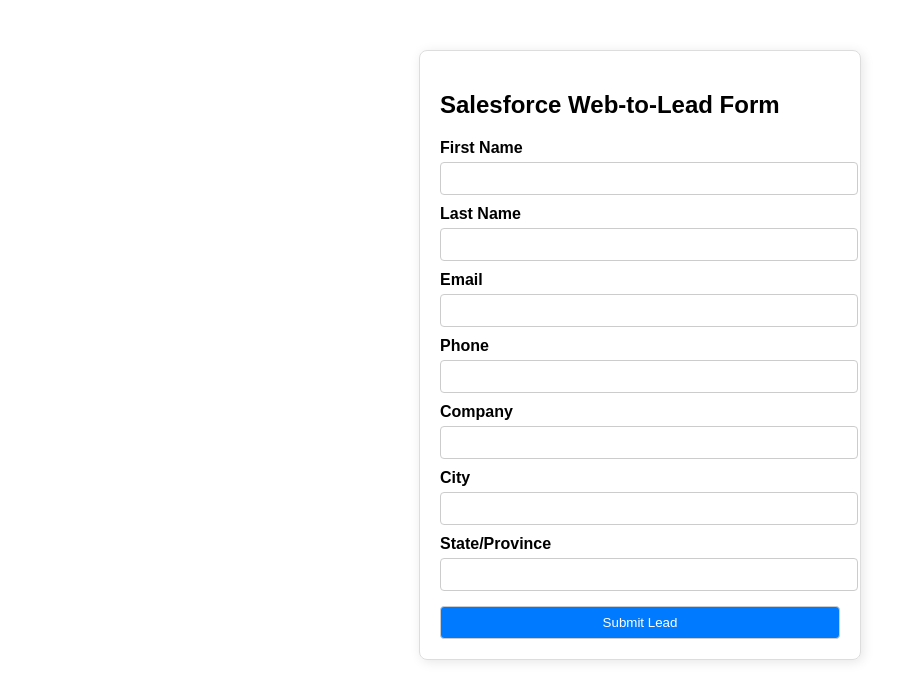
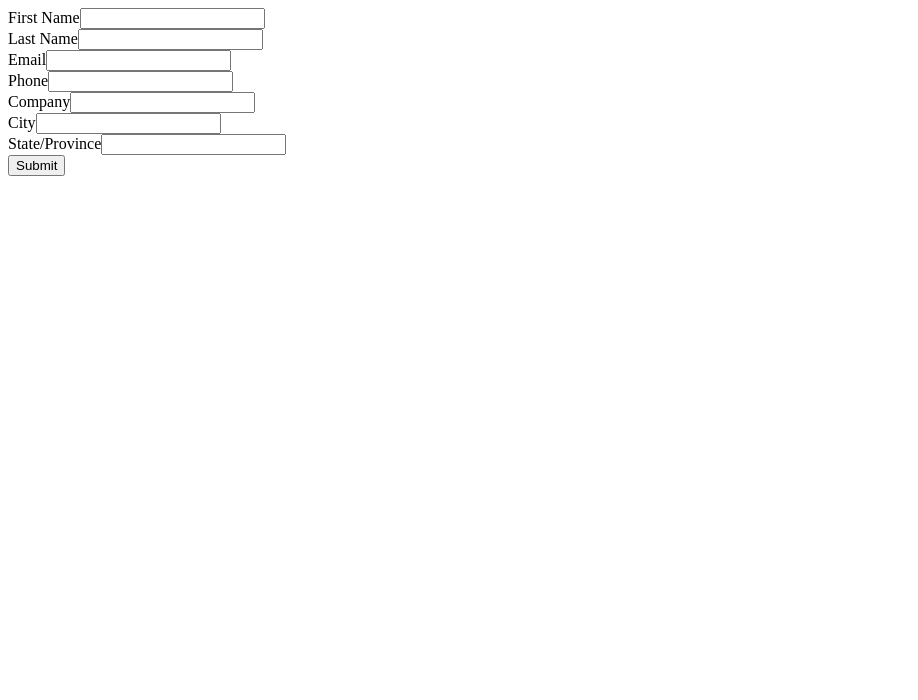
Before and after one commit to shantanuprasadbtech/salesforce-lead-form, a plain HTML site: page index.html in a window 1280 px wide. Shown: the whole page, without its empty margins (0-918 px from the left). Drawn offline with Linux system fonts and the light colour scheme.

Commit message:
Update index.html

```diff
--- a/index.html
+++ b/index.html
@@ -1,74 +1,44 @@
-<!DOCTYPE html>
-<html lang="en">
-<head>
-    <meta charset="UTF-8">
-    <meta name="viewport" content="width=device-width, initial-scale=1.0">
-    <title>Salesforce Web-to-Lead Form</title>
-    <style>
-        body {
-            font-family: Arial, sans-serif;
-            max-width: 400px;
-            margin: 50px auto;
-            padding: 20px;
-            border: 1px solid #ddd;
-            border-radius: 8px;
-            box-shadow: 2px 2px 12px rgba(0, 0, 0, 0.1);
-        }
-        label {
-            font-weight: bold;
-            display: block;
-            margin-top: 10px;
-        }
-        input {
-            width: 100%;
-            padding: 8px;
-            margin-top: 5px;
-            border: 1px solid #ccc;
-            border-radius: 4px;
-        }
-        input[type="submit"] {
-            margin-top: 15px;
-            background-color: #007bff;
-            color: white;
-            cursor: pointer;
-        }
-        input[type="submit"]:hover {
-            background-color: #0056b3;
-        }
-    </style>
-</head>
-<body>
+<!--  ----------------------------------------------------------------------  -->
+<!--  NOTE: Please add the following <META> element to your page <HEAD>.      -->
+<!--  If necessary, please modify the charset parameter to specify the        -->
+<!--  character set of your HTML page.                                        -->
+<!--  ----------------------------------------------------------------------  -->
 
-    <h2>Salesforce Web-to-Lead Form</h2>
+<META HTTP-EQUIV="Content-type" CONTENT="text/html; charset=UTF-8">
 
-    <form action="https://webto.salesforce.com/servlet/servlet.WebToLead?encoding=UTF-8" method="POST">
-        <input type="hidden" name="oid" value="00DQy00000LuSyS">
-        <input type="hidden" name="retURL" value="https://techilaservices.com/">
-        <input type="hidden" name="campaign_id" value="701Qy00000sw64OIAQ">
+<!--  ----------------------------------------------------------------------  -->
+<!--  NOTE: Please add the following <FORM> element to your page.             -->
+<!--  ----------------------------------------------------------------------  -->
 
-        <label for="first_name">First Name</label>
-        <input id="first_name" maxlength="40" name="first_name" type="text" required />
+<form action="https://webto.salesforce.com/servlet/servlet.WebToLead?encoding=UTF-8&orgId=00DQy00000Mo48n" method="POST">
 
-        <label for="last_name">Last Name</label>
-        <input id="last_name" maxlength="80" name="last_name" type="text" required />
+<input type=hidden name="oid" value="00DQy00000Mo48n">
+<input type=hidden name="retURL" value="https://kshinternational.com/">
+<input type="hidden" name="Campaign_ID" value="701Qy00000ujdhmIAA" />
+<input type="hidden" name="member_status" value="Responded" />
 
-        <label for="email">Email</label>
-        <input id="email" maxlength="80" name="email" type="email" required />
+<!--  ----------------------------------------------------------------------  -->
+<!--  NOTE: These fields are optional debugging elements. Please uncomment    -->
+<!--  these lines if you wish to test in debug mode.                          -->
+<!--  <input type="hidden" name="debug" value=1>                              -->
+<!--  <input type="hidden" name="debugEmail"                                  -->
+<!--  value="prasad.shantanu11@gmail.com">                                    -->
+<!--  ----------------------------------------------------------------------  -->
 
-        <label for="phone">Phone</label>
-        <input  id="phone" maxlength="40" name="phone" size="20" type="text" required/>
+<label for="first_name">First Name</label><input  id="first_name" maxlength="40" name="first_name" size="20" type="text" /><br>
 
-        <label for="company">Company</label>
-        <input id="company" maxlength="40" name="company" type="text" required />
+<label for="last_name">Last Name</label><input  id="last_name" maxlength="80" name="last_name" size="20" type="text" /><br>
 
-        <label for="city">City</label>
-        <input id="city" maxlength="40" name="city" type="text" />
+<label for="email">Email</label><input  id="email" maxlength="80" name="email" size="20" type="text" /><br>
 
-        <label for="state">State/Province</label>
-        <input id="state" maxlength="20" name="state" type="text" />
+<label for="phone">Phone</label><input  id="phone" maxlength="40" name="phone" size="20" type="text" /><br>
 
-        <input type="submit" value="Submit Lead">
-    </form>
+<label for="company">Company</label><input  id="company" maxlength="40" name="company" size="20" type="text" /><br>
 
-</body>
-</html>
+<label for="city">City</label><input  id="city" maxlength="40" name="city" size="20" type="text" /><br>
+
+<label for="state">State/Province</label><input  id="state" maxlength="20" name="state" size="20" type="text" /><br>
+
+<input type="submit" name="submit">
+
+</form>
```
